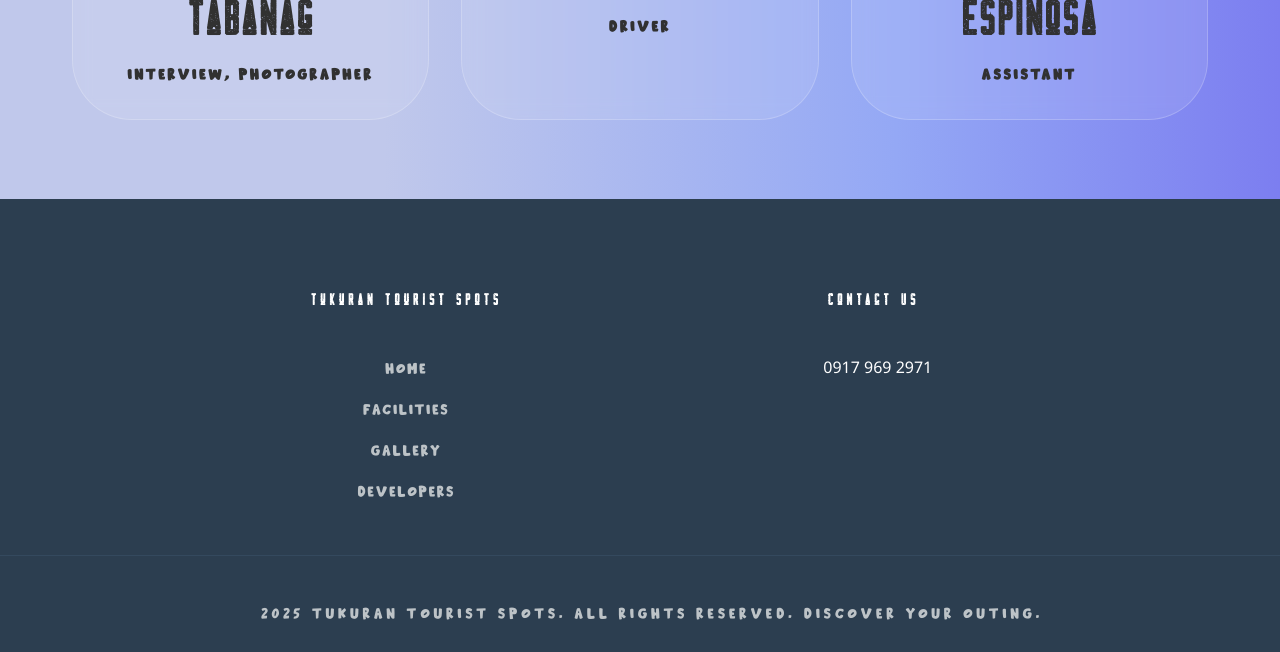
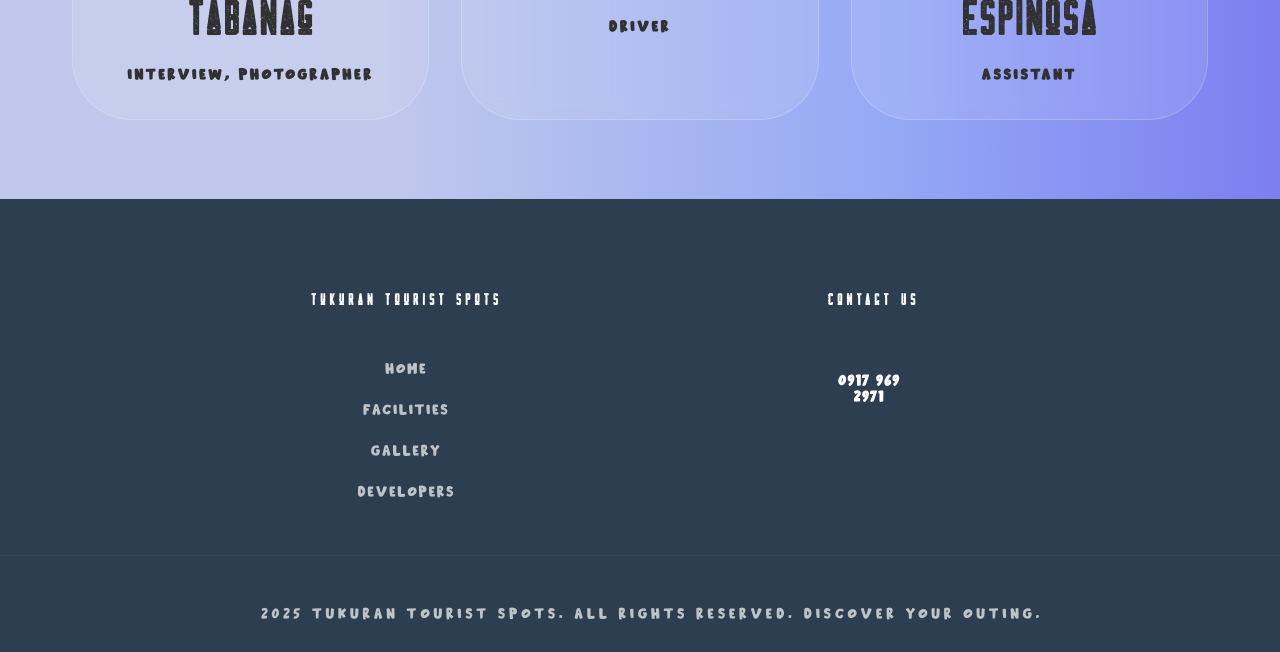
Before and after one commit to marygrace1204/grace, a plain HTML site: page index.html in a window 1280 px wide. Shown: the part 3661-4313 px from the top of the page. Drawn offline with Linux system fonts and the light colour scheme.

Commit message:
Update index.html

```diff
--- a/index.html
+++ b/index.html
@@ -155,9 +155,9 @@
       </ul>
     </div>
     <div class="footer-section">
-      <h4><span style="font-size: 1rem;">Contact Us</span></h4>
-      <div class="social-buttons">
-        <span style="font-size: 1rem;">0917 969 2971</span>
+  <h4><span style="font-size: 1rem;">Contact Us</span></h4>
+  <div class="social-buttons">
+    <span class="social-btn" style="font-size: 1rem;">0917 969 2971</span>
       </div>
     </div>
   </div>
```
